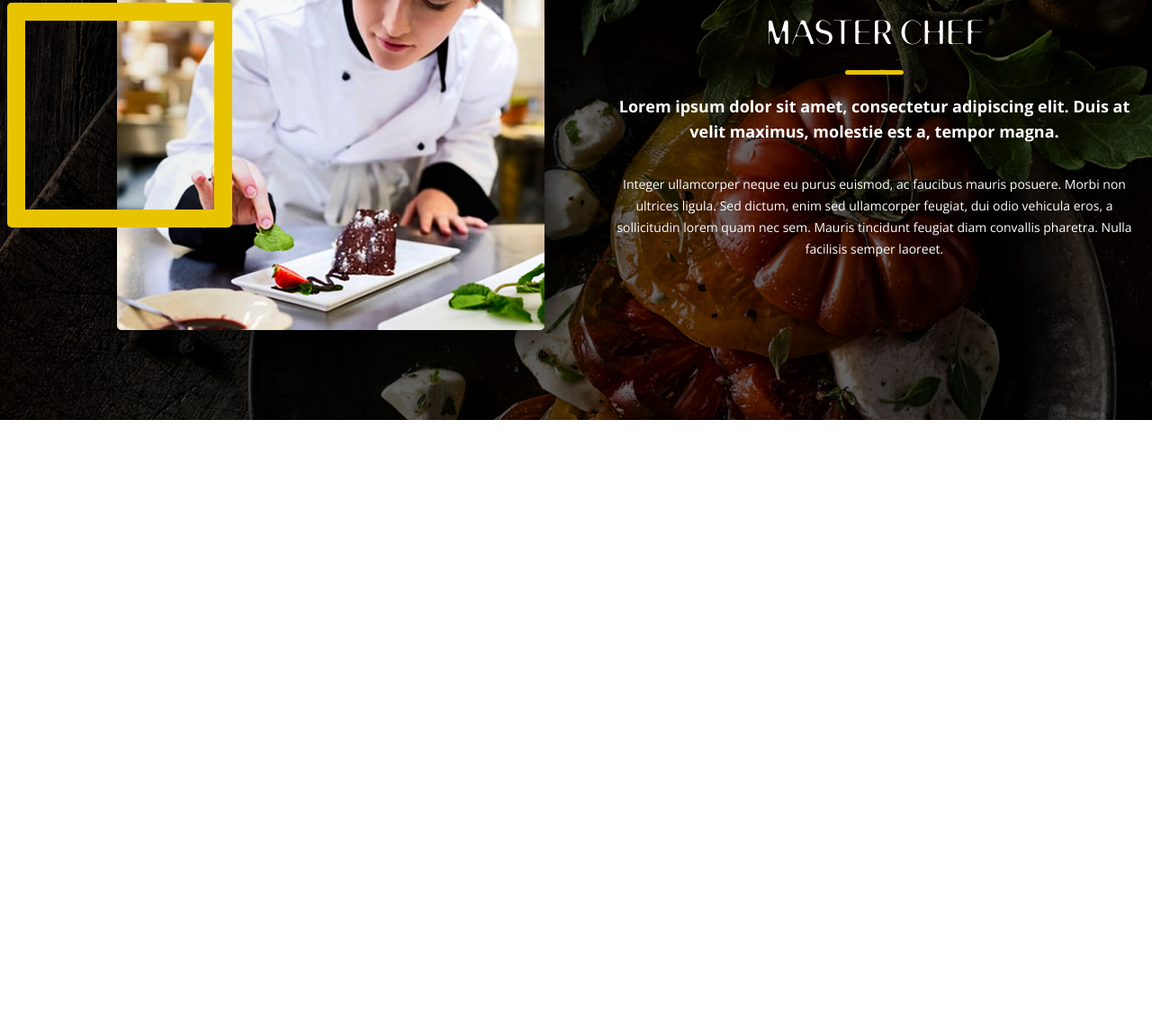
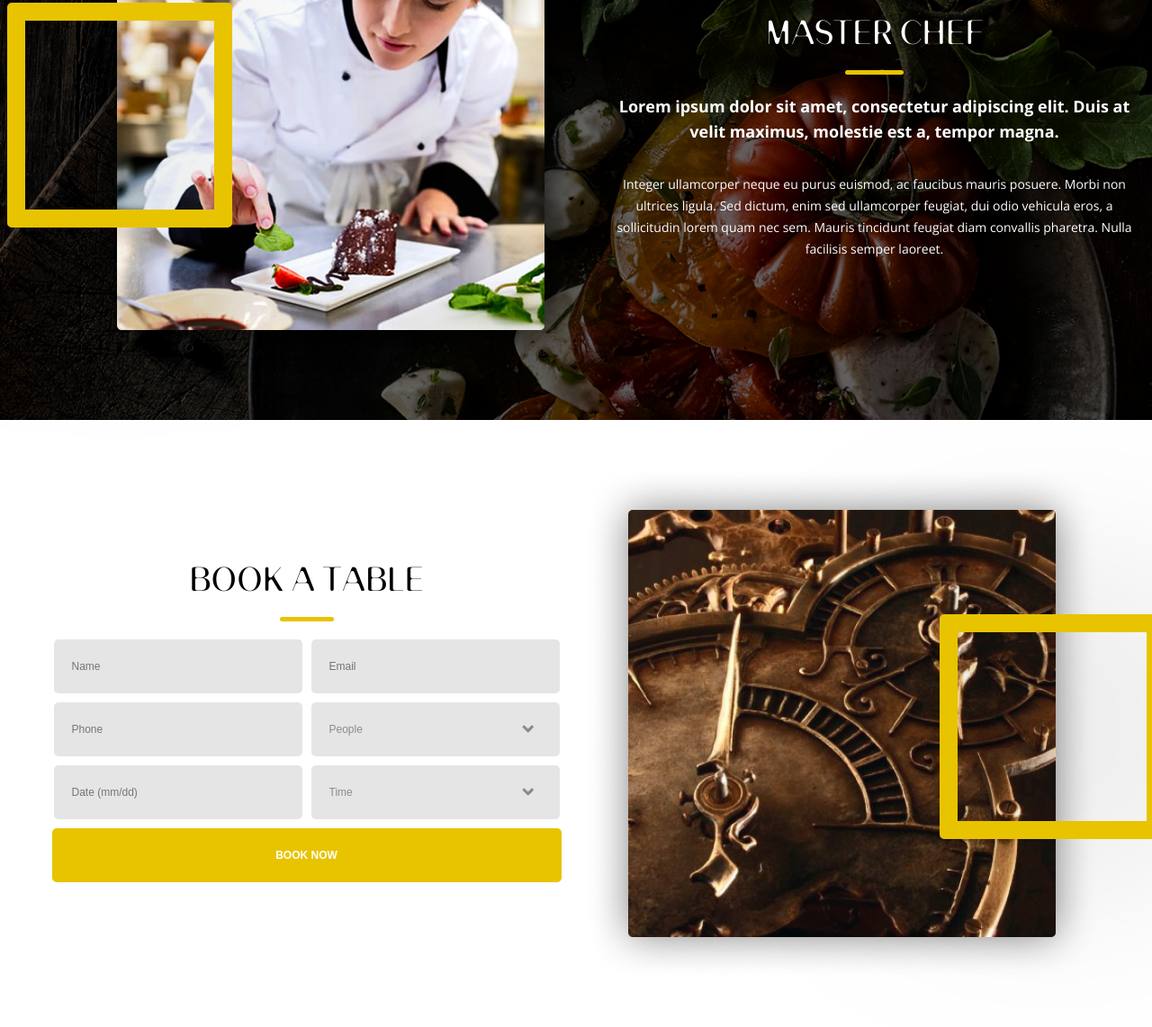
Before and after one commit to bota21/homework_38, a plain HTML site: page index.html in a window 1280 px wide. Shown: the part 1653-2795 px from the top of the page at 90% size. Before the commit the page ends 2120 px from the top, so only its background shows below. Drawn offline with nearby package versions, Linux system fonts and the light colour scheme.

Commit message:
#1 Добавлен четвертый блок страницы и медиазапросы

```diff
--- a/css/style.css
+++ b/css/style.css
@@ -312,6 +312,100 @@ h3 {
   }
 }
 
+.form_container {
+  display: flex;
+  justify-content: center;
+  position: relative;
+}
+
+.form_wrappers {
+  display: flex;
+  flex-direction: column;
+  justify-content: center;
+  align-items: center;
+  padding: 50px 0;
+}
+
+.form_wrappers_border {
+  margin: 22px 0 20px;
+}
+
+.form form {
+  display: flex;
+  flex-direction: column;
+  align-items: center;
+}
+
+.form_wrappers:nth-child(1) {
+  max-width: 566px;
+  padding: 0;
+}
+
+.form_wrappers_wrapper {
+  display: flex;
+  flex-wrap: wrap;
+  justify-content: center;
+}
+
+.form_wrappers_wrapper_input, .form_wrappers_wrapper_select-wrapper_select {
+  width: 276px;
+  height: 60px;
+  background: #E5E5E5;
+  border-radius: 5px;
+  border: none;
+  padding-left: 20px;
+  color: rgba(51, 51, 51, 0.5);
+}
+
+.form_wrappers_wrapper_input:nth-child(odd) {
+  margin: 0 10px 10px 0;
+}
+
+.form_wrappers_wrapper_input:nth-child(even) {
+  margin-bottom: 10px;
+}
+
+.form_wrappers_wrapper_select-wrapper_select {
+  appearance: none;
+  position: relative;
+  margin-bottom: 10px;
+}
+
+.form_wrappers_wrapper_select-wrapper {
+  position: relative;
+}
+
+.form_wrappers_wrapper_select-wrapper::after {
+  content: "";
+  width: 13px;
+  height: 9px;
+  background: url(../img/ic-select.png) 0 no-repeat;
+  position: absolute;
+  top: 36%;
+  left: 85%;
+}
+
+.form_wrappers_wrapper_submit {
+  width: 100%;
+  height: 60px;
+  background: #E8C300;
+  border-radius: 5px;
+  font-weight: bold;
+  font-size: 12px;
+  color: #FFFFFF;
+  border: none;
+}
+
+.form_wrappers:nth-child(2) {
+  margin-left: 24px;
+  position: relative;
+}
+
+.form_wrappers_frame {
+  top: 32%;
+  left: 69%;
+}
+
 @media screen and (max-width: 1037px) {
   .header_wrappers {
     margin-left: 150px;
@@ -321,6 +415,11 @@ h3 {
   }
   .about_wrapper:first-child {
     max-width: 370px;
+  }
+  .form_container {
+    flex-direction: column;
+    align-items: center;
+    padding-top: 30px;
   }
 }
 
@@ -388,6 +487,12 @@ h3 {
   .content_wrappers_wrapper:last-child {
     padding-bottom: 20px;
   }
+  .form_wrappers_wrapper_input, .form_wrappers_wrapper_select-wrapper_select {
+    width: 220px;
+  }
+  .form_wrappers_wrapper_submit {
+    width: 80%;
+  }
 }
 
 @media screen and (max-width: 540px) {
@@ -437,4 +542,10 @@ h3 {
   .content_wrappers_wrapper_text:last-child {
     padding-top: 10px;
   }
+  .form_wrappers_wrapper {
+    flex-direction: column;
+  }
+  .form_wrappers:nth-child(2) {
+    margin-left: 0;
+  }
 }
--- a/index.html
+++ b/index.html
@@ -94,6 +94,37 @@
     </div>
   </div>
 
+  <div class="form">
+    <div class="container form_container">
+      <div class="form_wrappers">
+        <h3 class="form_wrappers_title">book a table</h3>
+        <div class="form_wrappers_border wrapper_border"></div>
+        <form action="#">
+          <div class="form_wrappers_wrapper">
+            <input type="text" class="form_wrappers_wrapper_input" placeholder="Name">
+            <input type="text" class="form_wrappers_wrapper_input" placeholder="Email">
+            <input type="text" class="form_wrappers_wrapper_input" placeholder="Phone">
+            <div class="form_wrappers_wrapper_select-wrapper">
+              <select class="form_wrappers_wrapper_select-wrapper_select">
+                <option>People</option>
+              </select>
+            </div>
+            <input type="text" class="form_wrappers_wrapper_input" placeholder="Date (mm/dd)">
+            <div class="form_wrappers_wrapper_select-wrapper">
+              <select class="form_wrappers_wrapper_select-wrapper_select">
+                <option>Time</option>
+              </select>
+            </div>
+          </div>
+          <input type="submit" value="BOOK NOW" class="form_wrappers_wrapper_submit">
+        </form>
+      </div>
+      <div class="form_wrappers">
+        <img src="img/clock.png" alt="Clock" class="wrapper_image">
+        <div class="form_wrappers_frame wrapper_frame"></div>
+      </div>
+    </div>
+  </div>
 </body>
 
 </html>
```
Also changed, not shown: img/ic-select.png (added).
